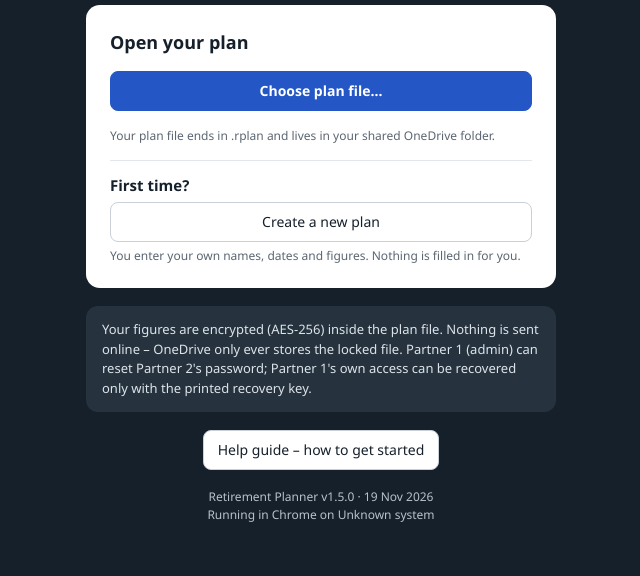
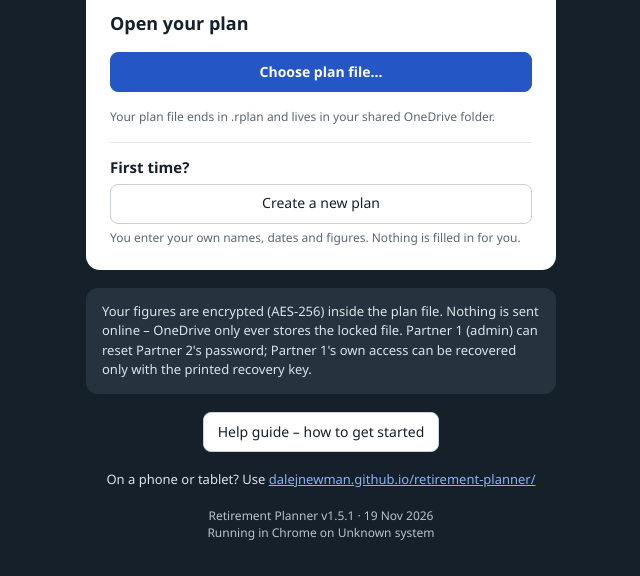
Before and after one commit to dalejnewman/retirement-planner, a plain HTML site: page index.html in a window 1280 px wide. Shown: the part 174-750 px from the top of the page, without its empty margins (319-959 px from the left). Drawn offline with Linux system fonts and the light colour scheme.

Commit message:
Add files via upload

```diff
--- a/index.html
+++ b/index.html
@@ -156,10 +156,11 @@ details.help:not([open]){gap:0;padding-top:14px;padding-bottom:14px}
 <div id="app"><div class="nojs" id="nojs"><b>The planner isn't running.</b>You're probably seeing a preview (for example in the OneDrive app or the iPhone Files app), which doesn't run apps. Open this file in a web browser instead – Microsoft Edge or Google Chrome on a computer works best. See the Help guide for phone tips.</div></div>
 <noscript>Please open this file in Microsoft Edge or Google Chrome with JavaScript enabled.</noscript>
 <script>/* App version and change history – bump RP_VERSION with every release */
-var RP_VERSION = '1.5.0';
-var RP_WEB_URL = ''; /* set when the planner is hosted, e.g. https://name.github.io/retirement-planner/ */
+var RP_VERSION = '1.5.1';
+var RP_WEB_URL = 'https://dalejnewman.github.io/retirement-planner/'; /* set when the planner is hosted, e.g. https://name.github.io/retirement-planner/ */
 var RP_RELEASED = '2026-11-19';
 var RP_CHANGES = [
+  ['1.5.1', '2026-11-19', ['Web address for phones and tablets added to the Help guide and login screen']],
   ['1.5.0', '2026-11-19', ['Ready to use from a web address on phones and tablets', 'Names come from your plan file – no personal details are built into the planner', 'New plans start blank: enter names, birth dates and retirement dates when creating']],
   ['1.4.2', '2026-11-19', ['Phone file chooser asks for any file type', 'Login screen shows which browser or app the planner is running in, and warns if it is a built-in viewer']],
   ['1.4.1', '2026-11-19', ['The planner file name now ends with its version, e.g. Retirement-Planner-v1.4.1.html']],
@@ -1471,7 +1472,7 @@ if (typeof module !== 'undefined') module.exports = RP_HELP;
         '<label class="row" style="font-size:14px"><input type="checkbox" id="rkOk" style="width:18px;height:18px"> I\'ve written it down</label>' +
         '<button class="btn primary" data-act="afterCreate">Save the plan file to OneDrive…</button>';
     }
-    h += '</div><div class="sec">Your figures are encrypted (AES-256) inside the plan file. Nothing is sent online – OneDrive only ever stores the locked file. ' + esc(pname('dale')) + ' (admin) can reset ' + esc(pname('sue')) + '\'s password; ' + esc(pname('dale')) + '\'s own access can be recovered only with the printed recovery key.</div><button class="btn" data-act="lockHelp" data-id="1" style="align-self:center">Help guide – how to get started</button><div style="text-align:center;font-size:12px;color:#B8C2CC">Retirement Planner v' + RP_VERSION + ' · ' + dfmt(RP_RELEASED) + '<br>Running in ' + esc(rpEnvironment().app) + ' on ' + esc(rpEnvironment().os) + '</div></div></div>';
+    h += '</div><div class="sec">Your figures are encrypted (AES-256) inside the plan file. Nothing is sent online – OneDrive only ever stores the locked file. ' + esc(pname('dale')) + ' (admin) can reset ' + esc(pname('sue')) + '\'s password; ' + esc(pname('dale')) + '\'s own access can be recovered only with the printed recovery key.</div><button class="btn" data-act="lockHelp" data-id="1" style="align-self:center">Help guide – how to get started</button>' + (RP_WEB_URL && location.protocol !== 'https:' ? '<div style="text-align:center;font-size:13px;color:#DCE3EA">On a phone or tablet? Use <a style="color:#8FB0F0" href="' + RP_WEB_URL + '">' + RP_WEB_URL.replace(/^https:\/\//, '') + '</a></div>' : '') + '<div style="text-align:center;font-size:12px;color:#B8C2CC">Retirement Planner v' + RP_VERSION + ' · ' + dfmt(RP_RELEASED) + '<br>Running in ' + esc(rpEnvironment().app) + ' on ' + esc(rpEnvironment().os) + '</div></div></div>';
     app.innerHTML = h;
     var pw = document.getElementById('pw'); if (pw) pw.focus();
   }
```
